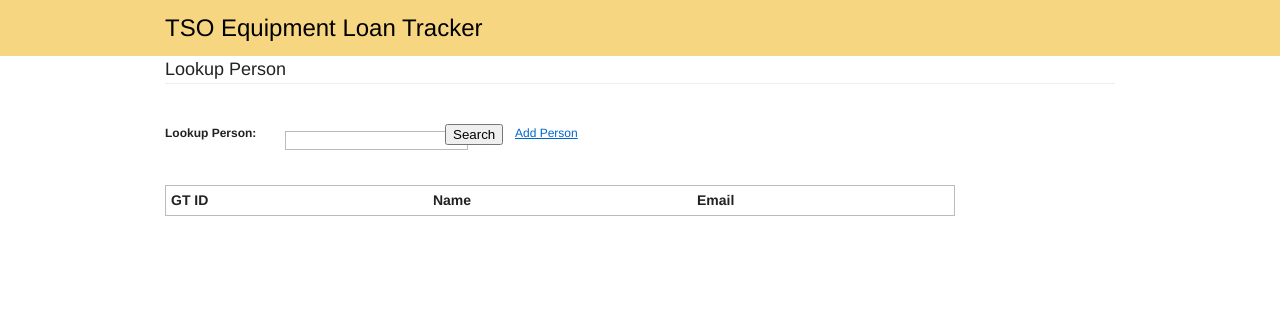
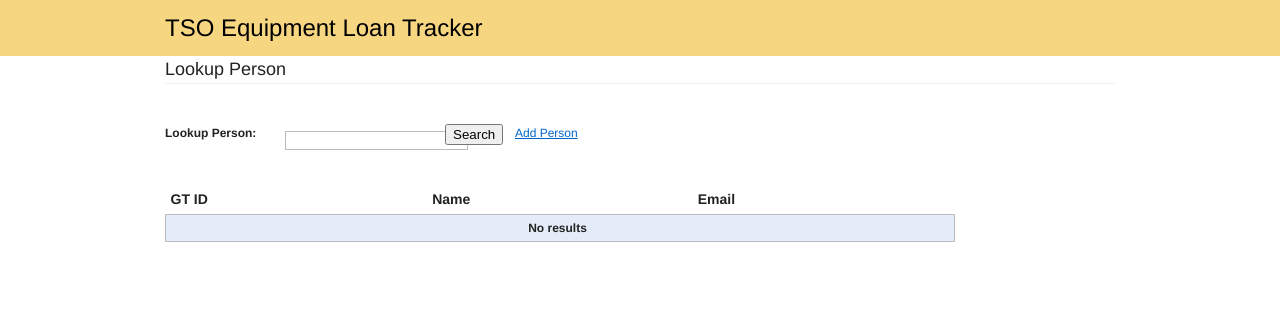
Before and after one commit to sionide21/Equipment-Loan-Tracking, a Django app: page /person/find in a window 1280 px wide. Shown: the top 316 px of the page. Run offline with Django 3.2, Linux system fonts and the light colour scheme; the visitor is signed in with stand-in values (Sample User, id 1); lists and menus that the app fills with data are empty; parts of the project's set-up code (start-up, migrations or seed data) failed here and were passed over.

Commit message:
Search button confirmed working in chrome and FF 8.0. Reformatted table to be consistent with current loan table.

```diff
--- a/webapp/core/templates/core/loan/person.html
+++ b/webapp/core/templates/core/loan/person.html
@@ -13,11 +13,18 @@
   <div class="span-9 last"><a href="{% url add_person %}">Add Person</a></div>
 
   <table class="span-20">
-    <tr>
+    <tr class="table-header">
       <th>GT ID</th>
       <th>Name</th>
       <th>Email</th>
     </tr>
+    {% if results|length < 1 %}
+      <tr class="empty-row"><td colspan="100">No results</td></tr>
+    {% else %}
+      {% if not results %}
+      <tr class="empty-row"><td colspan="100">Use the above field to search</td></tr>
+      {% endif %}
+    {% endif %}
     {% for person in results %}
       <tr>
         <td><a href="javascript:select({{person.id}}, '{{person.name}}');">{{ person.gtid }}</a></td>
```
Also changed, not shown: webapp/core/templates/core/person/select.html (line endings or trailing spaces).
